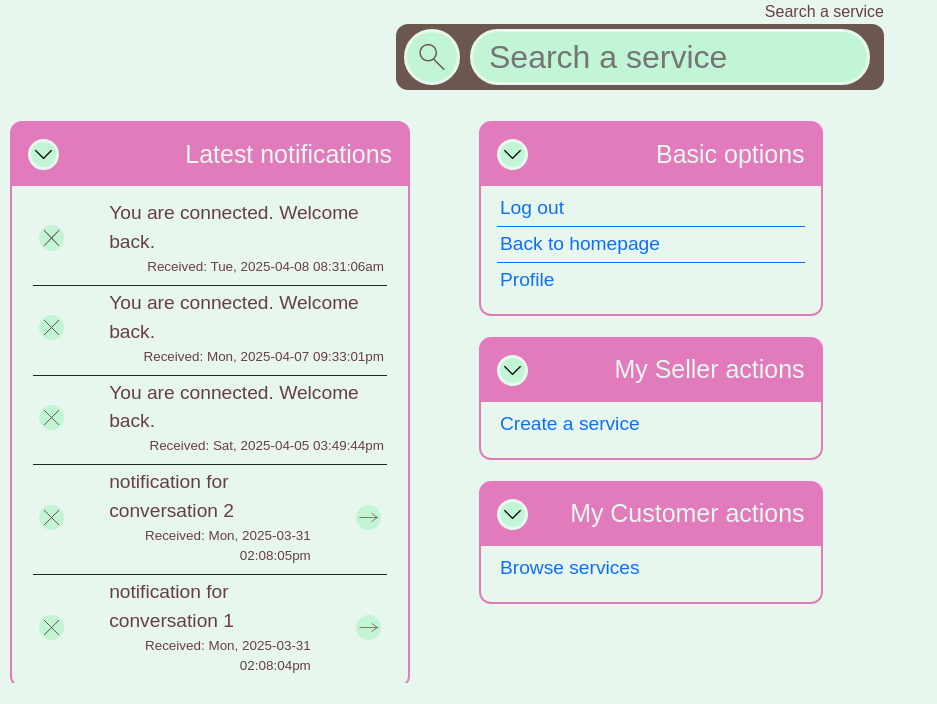
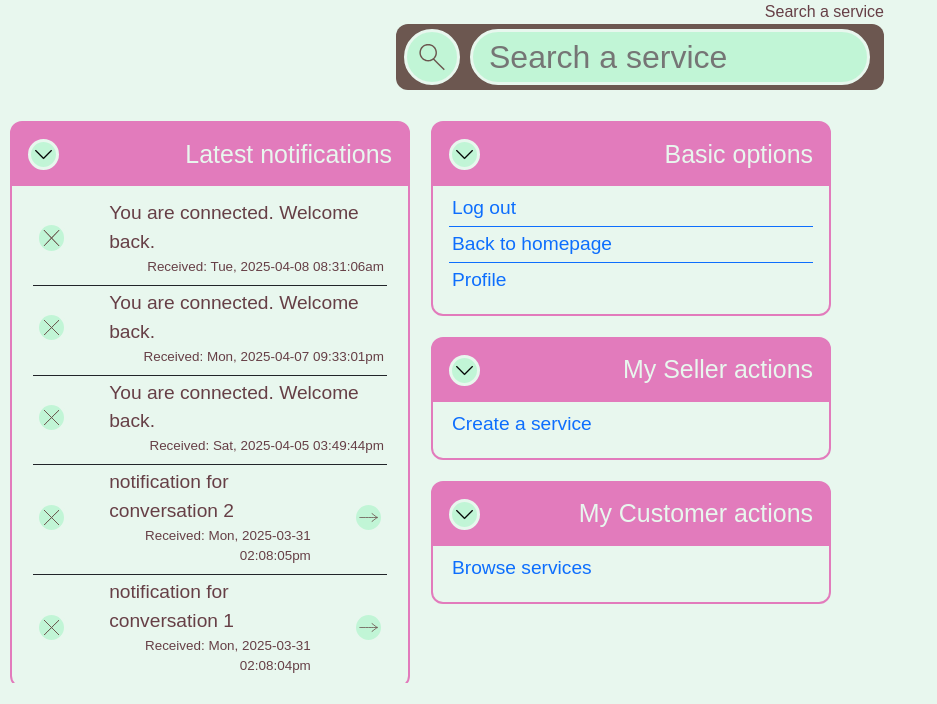
Before and after one commit to d-002/roaming-rooster, a PHP site: page /pages/dashboard in a window 1280 px wide. Shown: the part 96-800 px from the top of the page, without its empty margins (0-937 px from the left). Run offline with PHP 8.4, Linux system fonts and the light colour scheme; the visitor is signed in with stand-in values (Sample User, id 1); data comes from the database, SQL or seed files in the repository.

Commit message:
Fixed widget size

```diff
--- a/assets/css/widgets.css
+++ b/assets/css/widgets.css
@@ -6,7 +6,7 @@
     background: var(--accent-color-secondary);
     overflow: hidden;
 
-    width: min(400px, 100%);
+    width: 400px;
 
     display: flex;
     flex-direction: column;
```
